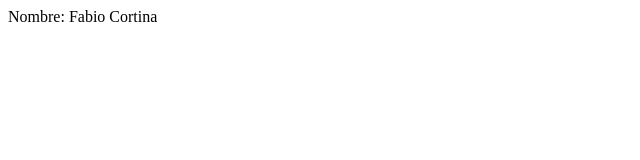
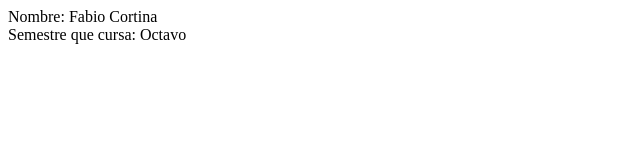
Before and after one commit to fabiocor01/Curso_Buenas_Practicas-GIT_Taller, a plain HTML site: page index.html in a window 1280 px wide. Shown: the whole page, without its empty margins (0-640 px from the left). Drawn offline with Linux system fonts and the light colour scheme.

Commit message:
Third Commit

```diff
--- a/index.html
+++ b/index.html
@@ -7,5 +7,6 @@
 </head>
 <body>
     <div>Nombre: Fabio Cortina</div>
+    <div>Semestre que cursa: Octavo</div>
 </body>
 </html>
```
